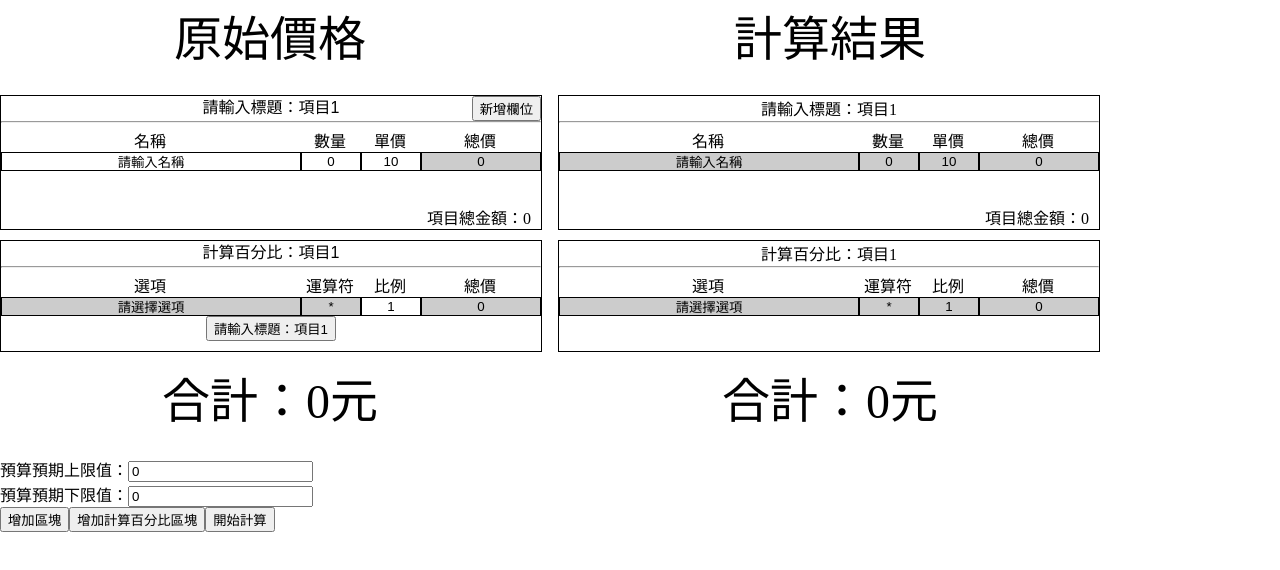
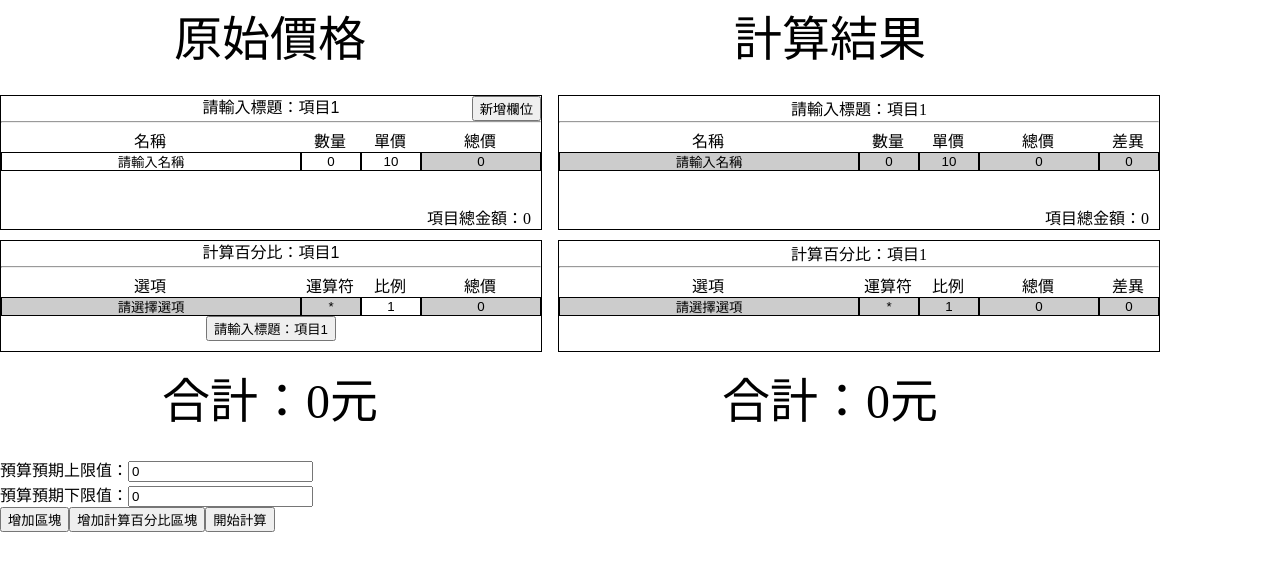
Before and after one commit to ProFusionInformationTechnology/Calculate-quote, an Angular app: page / in a window 1280 px wide. Shown: the top 570 px of the page. Built offline with nearby package versions, Linux system fonts and the light colour scheme.

Commit message:
[新增] 新增顯示差異值的欄位

```diff
--- a/src/app/component/block-area-special/block-area-special.component.html
+++ b/src/app/component/block-area-special/block-area-special.component.html
@@ -24,7 +24,7 @@
             </div>
         </div>
     </div>
-    <div class="component-area">
+    <div class="component-area  show-diff">
         <div class="title">
             <span >{{list.name}}</span>
         </div>
@@ -34,12 +34,14 @@
             <span class="num">運算符</span>
             <span class="price">比例</span>
             <span class="total">總價</span>
+            <span class="diff">差異</span>
         </div>
         <div class="input-area">
             <input type="text" class="name" [(ngModel)]="selectList" readonly>
             <input type="text" class="num" value="*" readonly>
             <input type="number" class="price" [(ngModel)]="setRatio" readonly>
             <input type="number" class="total" [(ngModel)]="calCaValue" readonly>
+            <input type="number" class="diff" [(ngModel)]="diff" readonly>
         </div>
     </div>
 </div>
--- a/src/app/component/block-area-special/block-area-special.component.scss
+++ b/src/app/component/block-area-special/block-area-special.component.scss
@@ -3,7 +3,7 @@
     display: flex;
     flex-direction: row;
     justify-content: space-between;
-    width: 1100px;
+    width: 1160px;
     .component-area {
         position: relative;
         display: flex;
@@ -47,7 +47,7 @@
             .name {
                 width: 298px;
             }
-            .num, .price {
+            .num, .price, .diff {
                 width: 58px;
             }
             .total {
@@ -68,4 +68,7 @@
             }
         }
     }
+    .show-diff {
+        width: 600px;
+    }
 }
--- a/src/app/component/block-area-special/block-area-special.component.ts
+++ b/src/app/component/block-area-special/block-area-special.component.ts
@@ -32,6 +32,7 @@ export class BlockAreaSpecialComponent {
 
   public calOrValue = 0;
   public calCaValue = 0;
+  public diff = 0;
 
   public addList(obj:reObj) {
     this.selectList = obj['name'];
@@ -56,6 +57,7 @@ export class BlockAreaSpecialComponent {
 
     this.calOrValue = targetVal * this.setRatio;
     this.calCaValue = this.calOrValue;
+    this.diff = (this.calCaValue - this.calOrValue) / this.calOrValue * 100;
 
     this.outputData();
   }
--- a/src/app/component/block-area/block-area.component.html
+++ b/src/app/component/block-area/block-area.component.html
@@ -21,7 +21,7 @@
         </ng-container>
         <span class="show-total">項目總金額：{{list.orTotal}}</span>
     </div>
-    <div class="component-area">
+    <div class="component-area show-diff">
         <div class="title">
             <span>{{list.name}}</span>
         </div>
@@ -31,6 +31,7 @@
             <span class="num">數量</span>
             <span class="price">單價</span>
             <span class="total">總價</span>
+            <span class="diff">差異</span>
         </div>
         <ng-container *ngFor="let val of list.values">
             <div class="input-area">
@@ -38,6 +39,7 @@
                 <input type="number" class="num" [(ngModel)]="val.num" (blur)="calculatePrice(val)" readonly>
                 <input type="number" class="price" [(ngModel)]="val.caPrice" (blur)="calculatePrice(val)" readonly>
                 <input type="number" class="total" [(ngModel)]="val.caTotal" readonly>
+                <input type="number" class="diff" [(ngModel)]="val.diff" readonly>
             </div>
         </ng-container>
         <span class="show-total">項目總金額：{{list.orTotal}}</span>
--- a/src/app/component/block-area/block-area.component.scss
+++ b/src/app/component/block-area/block-area.component.scss
@@ -3,7 +3,7 @@
     display: flex;
     flex-direction: row;
     justify-content: space-between;
-    width: 1100px;
+    width: 1160px;
     .component-area {
         position: relative;
         display: flex;
@@ -48,7 +48,7 @@
             .name {
                 width: 298px;
             }
-            .num, .price {
+            .num, .price, .diff {
                 width: 58px;
             }
             .total {
@@ -67,4 +67,7 @@
             right: 10px;
         }
     }
+    .show-diff {
+        width: 600px;
+    }
 }
--- a/src/app/component/block-area/block-area.component.ts
+++ b/src/app/component/block-area/block-area.component.ts
@@ -13,7 +13,8 @@ export class BlockAreaComponent implements OnInit  {
 
   ngOnChanges() {
     if (this.reChangeValue) {
-      console.error(this.id, this.reChangeValue)
+      this.list.caTotal = 9999;
+      this.outputData();
     }
   }
 
@@ -32,7 +33,8 @@ export class BlockAreaComponent implements OnInit  {
         orPrice: 10,
         caPrice: 10,
         orTotal: 0,
-        caTotal: 0
+        caTotal: 0,
+        diff: 0
       }
     ],
     name: `請輸入標題：項目${this.id}`,
@@ -47,7 +49,8 @@ export class BlockAreaComponent implements OnInit  {
       orPrice: 10,
       caPrice: 10,
       orTotal: 0,
-      caTotal: 0
+      caTotal: 0,
+      diff: 0
     }
     this.list.values.push(data);
   }
@@ -56,6 +59,7 @@ export class BlockAreaComponent implements OnInit  {
     obj.orTotal = obj.num * obj.orPrice;
     obj.caPrice = obj.orPrice;
     obj.caTotal = obj.orTotal;
+    obj.diff = (obj.caPrice - obj.orPrice) / obj.orPrice * 100;
     this.calculateAllOrPrice()
   }
 
```
